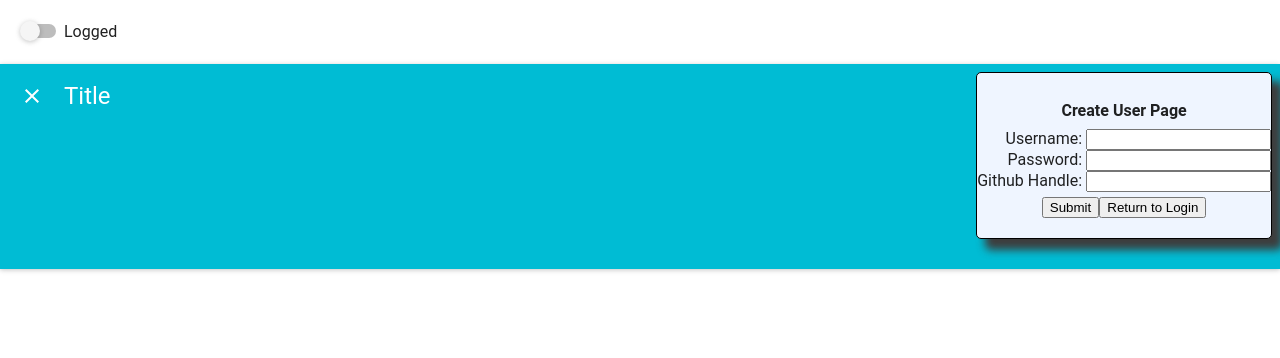
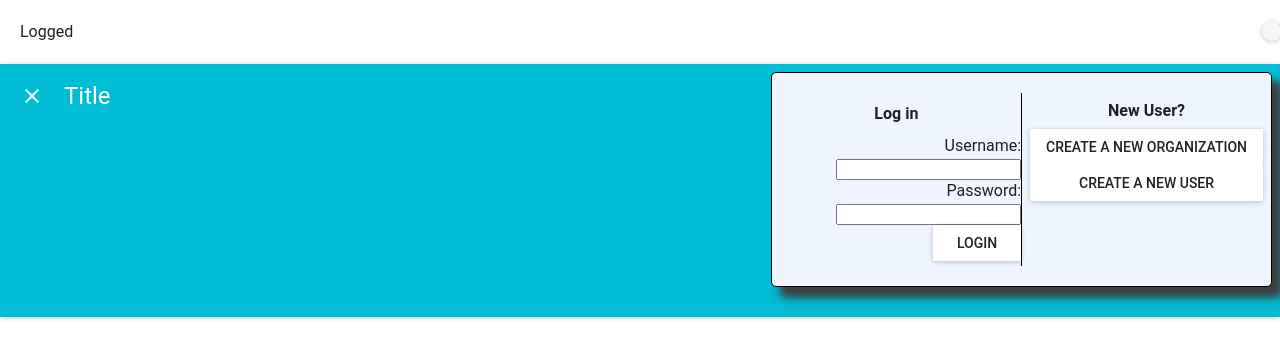
Before and after one commit to DAMinstrators/get-a-room, a React app: page / in a window 1280 px wide. Shown: the top 358 px of the page. Built offline with nearby package versions, Linux system fonts and the light colour scheme; what react-tap-event-plugin would draw is missing.

Commit message:
no changes

```diff
--- a/src/components/App.jsx
+++ b/src/components/App.jsx
@@ -22,7 +22,7 @@ class App extends Component {
 			loggedIn: false,
 			loginErr: '',
 			requestToCreate: 'loginpage',
-      		rooms: [],
+      rooms: [],
 			scheduler: {
 				selectedRoomIndex: "",
 				reservations: {}
--- a/src/components/Header.jsx
+++ b/src/components/Header.jsx
@@ -46,7 +46,7 @@ class Header extends Component {
 		super(props);
 
     loggedIn: true;
-
+		labelPos: "left";
 	}
 
 
@@ -99,7 +99,7 @@ class Header extends Component {
 					this.setState({loginErr: ''});
 					this.setState({username: ''});
 					this.setState({password: ''});
-          this.loggedIn = true;
+          this.loggedIn = false;
 				} else {
 					console.log('in else')
 					this.setState({loginErr: 'Invalid login'})
@@ -195,7 +195,8 @@ class Header extends Component {
   }
 
   handleChange = (event, logged) => {
-    this.loggedIn = logged;
+		this.loggedIn = logged;
+		this.labelPos = () => {logged ? "left" : "right"}
   };
 
   render() {
@@ -205,14 +206,22 @@ class Header extends Component {
           label="Logged"
           defaultToggled={false}
           onToggle={this.handleChange}
-          labelPosition="right"
+          // labelPosition="right"
+          labelPosition={this.labelPos}
           style={{margin: 20}}
         />
         <AppBar
           title="Title"
           iconElementLeft={<IconButton><NavigationClose /></IconButton>}
           iconElementRight={
-            this.logged ? <Login usernameChange={this.usernameChange}
+            this.loggedIn ? <CreateUser
+               submitCreateUser={this.submitCreateUser}
+				 			 createdUsername={this.createdUsername}
+							 createdPassword={this.createdPassword}
+							 createdGithub={this.createdGithub}
+							 reset={this.reset}
+							 createErr={this.props.createErr}
+              /> : <Login usernameChange={this.usernameChange}
 							passwordChange={this.passwordChange}
 							loginErr={this.loginErr}
 							login={this.login}
@@ -224,14 +233,7 @@ class Header extends Component {
 							loggedIn={this.loggedIn}
 							createOrg={this.createOrg}
 							createUser={this.createUser}
-              /> : <CreateUser
-               submitCreateUser={this.submitCreateUser}
-				 			 createdUsername={this.createdUsername}
-							 createdPassword={this.createdPassword}
-							 createdGithub={this.createdGithub}
-							 reset={this.reset}
-							 createErr={this.props.createErr}
-              />
+            />
             }
         />
       </div>
--- a/src/components/Login.jsx
+++ b/src/components/Login.jsx
@@ -5,7 +5,7 @@ import TextField from 'material-ui/TextField';
 export default class Login extends React.Component {
 
   constructor(props) {
-        super(props);
+      super(props);
         this.handleOnLogin = this.handleOnLogin.bind(this);
         this.handleKeyPress = this.handleKeyPress.bind(this);
     }
@@ -44,6 +44,7 @@ export default class Login extends React.Component {
 
             <div>Username: <input id="username" ref="username" onKeyPress={this.handleKeyPress} onChange={this.props.usernameChange} className="username"></input></div>
             <div>Password: <input type="password" id="password" onKeyPress={this.handleKeyPress} ref="password" onChange={this.props.passwordChange} className="password"></input></div>
+            <RaisedButton onClick={this.props.login} id="loginbtn" label="Login" />
 
           </div>
           <div id="err">{this.props.loginErr}</div>
```
